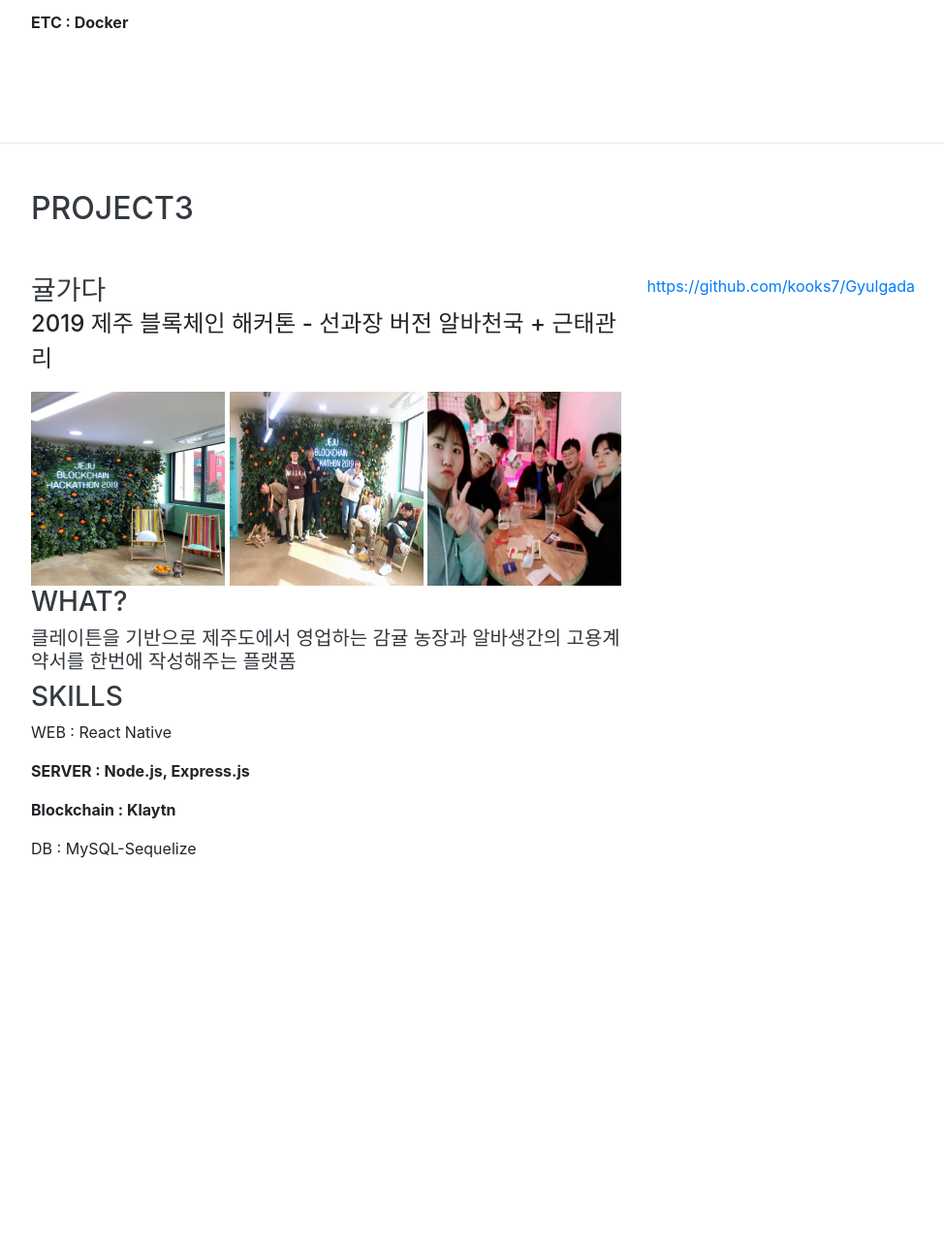
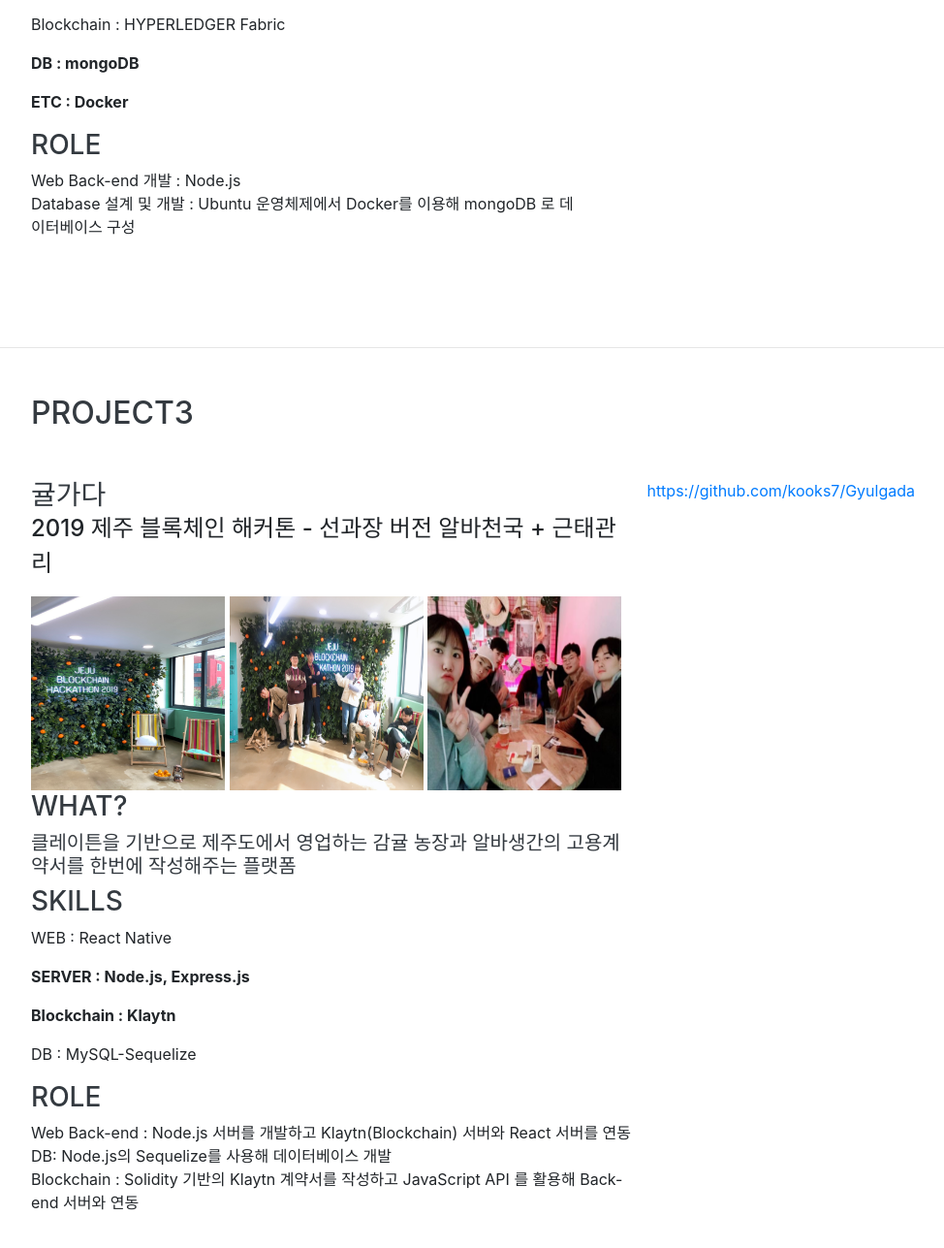
Before and after one commit to kooks7/portfolio, a website with bundled scripts: page index.html in a window 1280 px wide. Shown: the part 4268-5555 px from the top of the page at 97% size, without its empty margins (288-1262 px from the left). Before the commit the page ends 5267 px from the top, so only its background shows below. Built offline with nearby package versions, Linux system fonts and the light colour scheme; a web font is replaced by a local one.

Commit message:
Add Role:

```diff
--- a/index.html
+++ b/index.html
@@ -176,6 +176,10 @@
               <h3>Skills</h3>
               <p><b>WEB : EJS</b></p>
               <p><b>SERVER : Node.js</b></p>
+
+              <h3>Role</h3>
+              <p>Web Back-end 개발 : Node.js, File-Upload 기능<br></p>
+
           </div>
           <div class="resume-date text-md-right">
             <span class="text-primary"><a href="https://github.com/kooks7/Project_TIFFANY" target="_blank">https://github.com/kooks7/Project_TIFFANY</a></span>
@@ -215,6 +219,10 @@
             <p>Blockchain : HYPERLEDGER Fabric</p>
             <p><b>DB : mongoDB</b></p>
             <p><b>ETC : Docker</b></p>
+
+            <h3>Role</h3>
+            <p>Web Back-end 개발 : Node.js<br>
+              Database 설계 및 개발 : Ubuntu 운영체제에서 Docker를 이용해 mongoDB 로 데이터베이스 구성</p>
           </div>
           <div class="resume-date text-md-right">
             <span class="text-primary"><a href="https://github.com/kooks7/blockchain-project-belief" target="_blank">https://github.com/kooks7/blockchain-project-belief</a></span>
@@ -247,6 +255,11 @@
             <p><b>Blockchain : Klaytn</b></p>
             <p>DB : MySQL-Sequelize</p>
 
+            <h3>Role</h3>
+            <p>Web Back-end : Node.js 서버를 개발하고 Klaytn(Blockchain) 서버와 React 서버를 연동<br>
+            DB: Node.js의 Sequelize를 사용해 데이터베이스 개발<br>
+            Blockchain : Solidity 기반의 Klaytn 계약서를 작성하고 JavaScript API 를 활용해 Back-end 서버와 연동<br>
+            </p>
           </div>
           <div class="resume-date text-md-right">
             <span class="text-primary"><a href="https://github.com/kooks7/Gyulgada" target="_blank">https://github.com/kooks7/Gyulgada</a></span>
```
